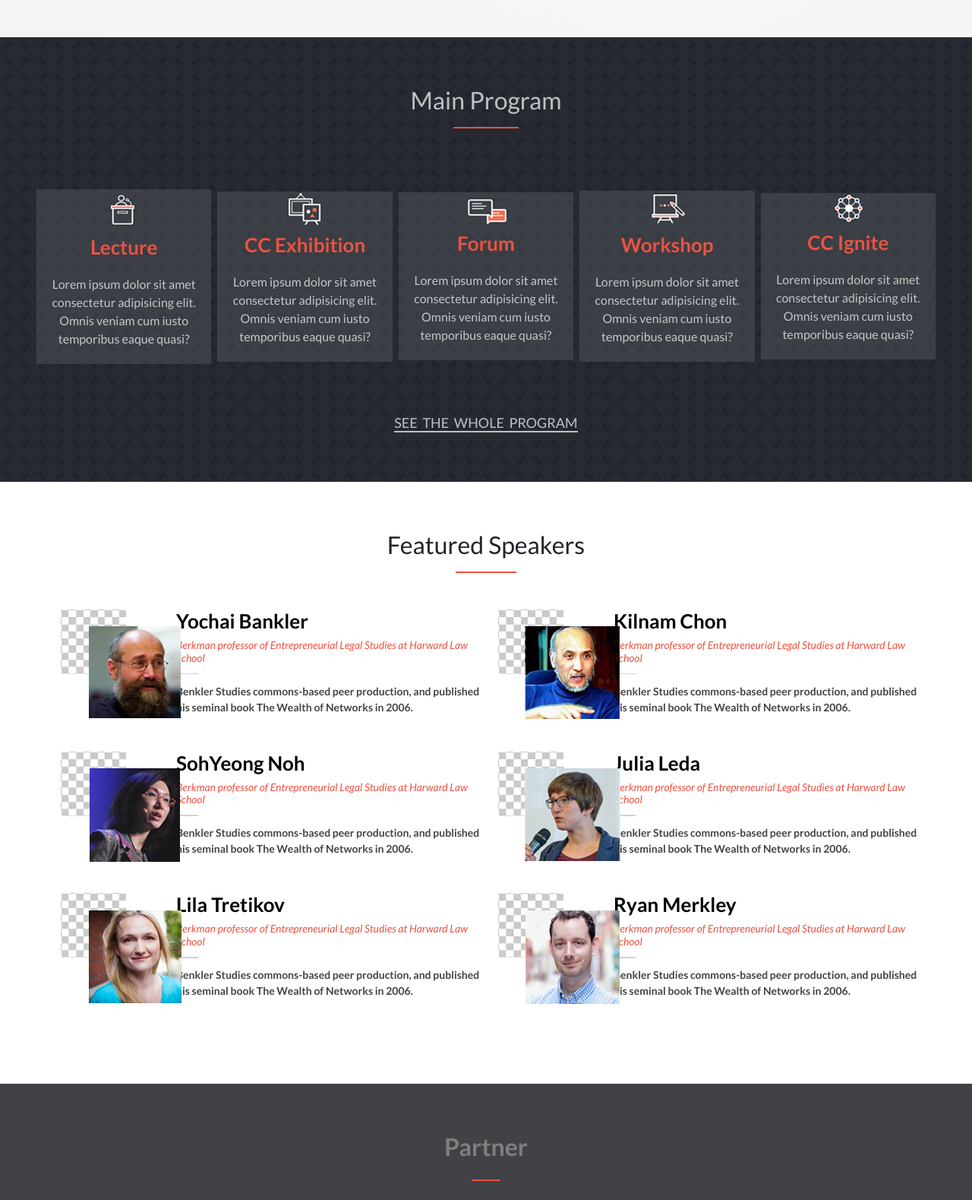
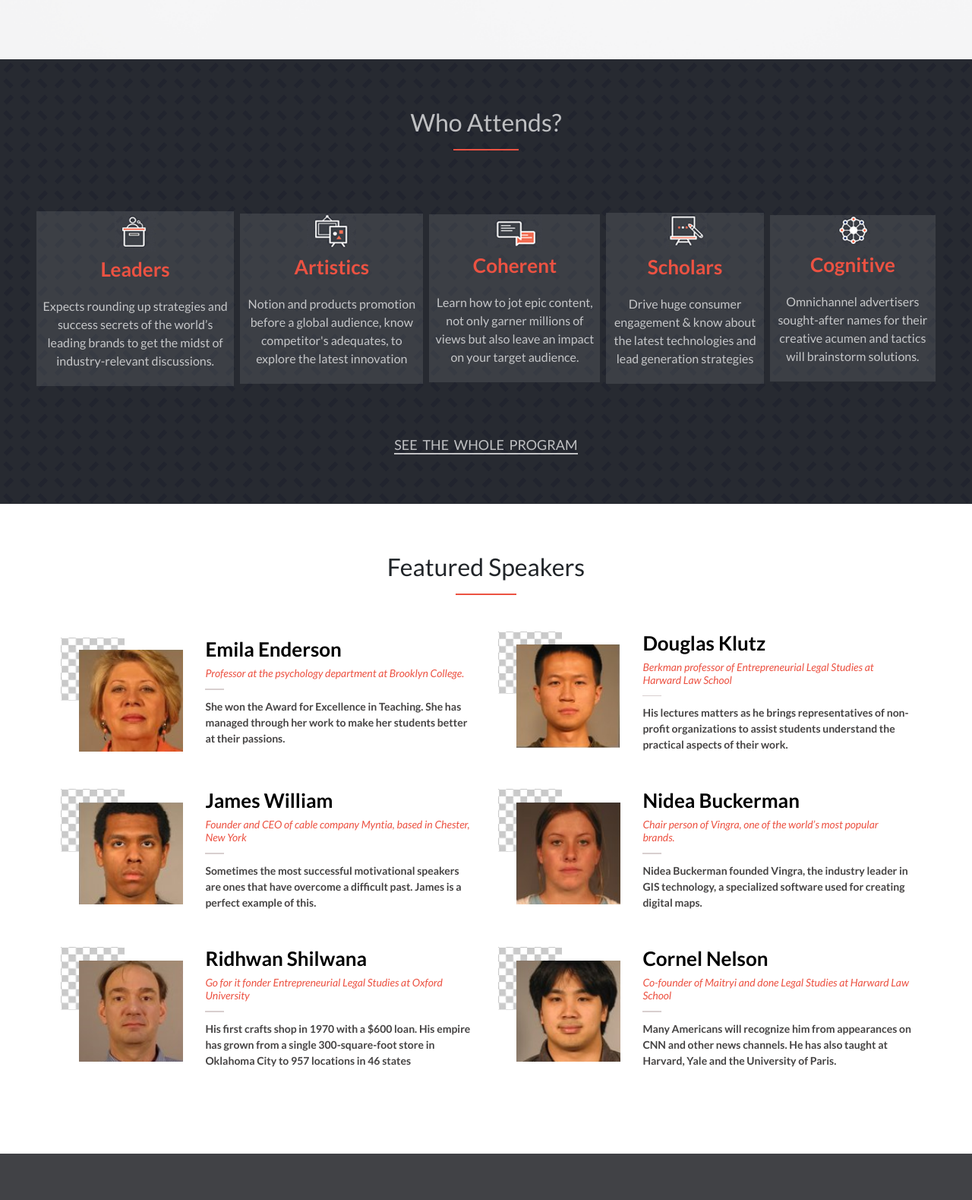
Before and after one commit to monika-soam/Marketing-Conference, a website: page Index.html in a window 1280 px wide. Shown: the part 1090-2669 px from the top of the page at 76% size. Drawn offline with nearby package versions, Linux system fonts and the light colour scheme.

Commit message:
Added the code for mobile functionality pop up and other styling

```diff
--- a/Index.html
+++ b/Index.html
@@ -39,7 +39,7 @@
 
 
       <div class="logo">
-        <a href="index.html"><img src="./assets/images/logo.png" alt="Logo"></a>
+        <a href="index.html"><img src="./assets/images/new-logo.png" alt="Logo"></a>
       </div>
       <div class="menu-items">
         <ul class="nav-link">
@@ -50,7 +50,7 @@
           <li class="link"><a href="#">News</a></li>
 
         </ul>
-        <div class="header-button"><button type="button" class="button-header">CC Campaign</button></div>
+        <div class="header-button"><button type="button" class="button-header">G Gathering</button></div>
 
       </div>
     </nav>
@@ -68,14 +68,16 @@
     <div class="main">
       <div class="hamburger" onclick="openNav()"><img src="/assets/images/Ham.png" alt="hamburger"></div>
       <div class="content">
-        <h1>"Hello! Sharing world"</h1>
-        <h2>CREATIVE COMMONS <br>GLOBAL SUMMIT<br>2022</h2>
+        <h1>"Welcome! to the Marketing world"</h1>
+        <h2>A GLOBAL GATHERING <br>OF BRAND BUILDERS<br>& MARKETERS</h2>
         <div class="inner-content">
-          <p>A joyful celebration believing in the value of openness and sharing, creating a positive change with pwople from over 80 countries is taking place in October, in Korea.</p>
+          <p>The Marketing Conference spotlights the latest innovations and breakthroughs in the marketing and advertising industry. Connect with the global community and join thought leaders and storytellers as they explore visionary ideas that engage and
+            inspire
+          </p>
         </div>
         <div class="inner-content-bottom">
-          <h3>2022.10.13(THU) ~ 14(FRI)</h3>
-          <p>@ National Museum of Koreas, Art Center nabi and more</p>
+          <h3>2022.03.17(THU) ~ 19(SAT)</h3>
+          <p>@ The Mirage, Las Vegas, USA</p>
         </div>
       </div>
 
@@ -84,37 +86,38 @@
 
     <div class="main-program">
       <div>
-        <h4>Main Program</h4>
+        <h4>Who Attends?</h4>
         <div class="under-line"></div>
       </div>
       <div class="program">
         <div class="program-type">
           <img src="/assets/images/Lecture.png" alt="lecture">
-          <h5>Lecture</h5>
-          <p>Lorem ipsum dolor sit amet consectetur adipisicing elit. Omnis veniam cum iusto temporibus eaque quasi?</p>
+          <h5>Leaders</h5>
+          <p>Expects rounding up strategies and success secrets of the world’s leading brands to get the midst of industry-relevant discussions.
+          </p>
         </div>
         <div class="program-type">
           <img src="/assets/images/Exibition.png" alt="Exhibition">
-          <h5>CC Exhibition</h5>
-          <p>Lorem ipsum dolor sit amet consectetur adipisicing elit. Omnis veniam cum iusto temporibus eaque quasi?</p>
+          <h5>Artistics</h5>
+          <p>Notion and products promotion before a global audience, know competitor's adequates, to explore the latest innovation</p>
         </div>
         <div class="program-type">
           <img src="/assets/images/forum.png" alt="forum">
-          <h5>Forum</h5>
-          <p>Lorem ipsum dolor sit amet consectetur adipisicing elit. Omnis veniam cum iusto temporibus eaque quasi?</p>
+          <h5>Coherent</h5>
+          <p>Learn how to jot epic content, not only garner millions of views but also leave an impact on your target audience.</p>
         </div>
         <div class="program-type">
           <img src="/assets/images/workshop.png" alt="workshop">
-          <h5>Workshop</h5>
-          <p>Lorem ipsum dolor sit amet consectetur adipisicing elit. Omnis veniam cum iusto temporibus eaque quasi?</p>
+          <h5>Scholars</h5>
+          <p>Drive huge consumer engagement & know about the latest technologies and lead generation strategies</p>
         </div>
         <div class="program-type">
           <img src="/assets/images/Ignite.png" alt="Ignite">
-          <h5>CC Ignite</h5>
-          <p>Lorem ipsum dolor sit amet consectetur adipisicing elit. Omnis veniam cum iusto temporibus eaque quasi?</p>
+          <h5>Cognitive</h5>
+          <p>Omnichannel advertisers sought-after names for their creative acumen and tactics will brainstorm solutions.</p>
         </div>
       </div>
-      <div class="join-button"><button>Join CC Global Summit 2022</button></div>
+      <div class="join-button"><button>Join Global Gathering 2022</button></div>
       <div class="program-check"><a href="#">SEE THE WHOLE PROGRAM</a>
       </div>
     </div>
@@ -128,84 +131,84 @@
           <div class="speakers-profile">
             <div class="img-stack">
               <div class="img-bottom"><img src="/assets/images/dotted-new.png" alt="dotted"></div>
-              <div class="img-top"><img src="/assets/images/Yochai.png" alt="speaker"></div>
+              <div class="img-top"><img src="/assets/images/lady1.png" alt="speaker"></div>
             </div>
 
             <div class="speaker-content">
-              <h3>Yochai Bankler</h3>
-              <h4>Berkman professor of Entrepreneurial Legal Studies at Harward Law School</h4>
+              <h3>Emila Enderson</h3>
+              <h4>Professor at the psychology department at Brooklyn College.</h4>
               <div class="under-line"></div>
-              <p>Benkler Studies commons-based peer production, and published his seminal book The Wealth of Networks in 2006.</p>
+              <p>She won the Award for Excellence in Teaching. She has managed through her work to make her students better at their passions. </p>
 
             </div>
           </div>
           <div class="speakers-profile">
             <div class="img-stack">
               <div class="img-bottom"><img src="/assets/images/dotted-new.png" alt="dotted"></div>
-              <div class="img-top"><img src="/assets/images/Kilnam.png" alt="speaker"></div>
+              <div class="img-top"><img src="/assets/images/Man5.png" alt="speaker"></div>
             </div>
 
             <div class="speaker-content">
-              <h3>Kilnam Chon</h3>
+              <h3>Douglas Klutz</h3>
               <h4>Berkman professor of Entrepreneurial Legal Studies at Harward Law School</h4>
               <div class="under-line"></div>
-              <p>Benkler Studies commons-based peer production, and published his seminal book The Wealth of Networks in 2006.</p>
+              <p>His lectures matters as he brings representatives of non- profit organizations to assist students understand the practical aspects of their work.</p>
 
             </div>
           </div>
           <div class="speakers-profile">
             <div class="img-stack">
               <div class="img-bottom"><img src="/assets/images/dotted-new.png" alt="dotted"></div>
-              <div class="img-top"><img src="/assets/images/SohYeong.png" alt="speaker"></div>
+              <div class="img-top"><img src="/assets/images/Man2.png" alt="speaker"></div>
             </div>
 
             <div class="speaker-content">
-              <h3>SohYeong Noh</h3>
-              <h4>Berkman professor of Entrepreneurial Legal Studies at Harward Law School</h4>
+              <h3>James William</h3>
+              <h4>Founder and CEO of cable company Myntia, based in Chester, New York</h4>
               <div class="under-line"></div>
-              <p>Benkler Studies commons-based peer production, and published his seminal book The Wealth of Networks in 2006.</p>
+              <p>Sometimes the most successful motivational speakers are ones that have overcome a difficult past. James is a perfect example of this.</p>
 
             </div>
           </div>
           <div class="speakers-profile">
             <div class="img-stack">
               <div class="img-bottom"><img src="/assets/images/dotted-new.png" alt="dotted"></div>
-              <div class="img-top"><img src="/assets/images/Julia.png" alt="speaker"></div>
+              <div class="img-top"><img src="/assets/images/Lady2.png" alt="speaker"></div>
             </div>
 
             <div class="speaker-content">
-              <h3>Julia Leda</h3>
-              <h4>Berkman professor of Entrepreneurial Legal Studies at Harward Law School</h4>
+              <h3>Nidea Buckerman</h3>
+              <h4> Chair person of Vingra, one of the world’s most popular brands. </h4>
               <div class="under-line"></div>
-              <p>Benkler Studies commons-based peer production, and published his seminal book The Wealth of Networks in 2006.</p>
+              <p>Nidea Buckerman founded Vingra, the industry leader in GIS technology, a specialized software used for creating digital maps.</p>
 
             </div>
           </div>
           <div class="speakers-profile">
             <div class="img-stack">
               <div class="img-bottom"><img src="/assets/images/dotted-new.png" alt="dotted"></div>
-              <div class="img-top"><img src="/assets/images/Lila.png" alt="speaker"></div>
+              <div class="img-top"><img src="/assets/images/Man4.png" alt="speaker"></div>
             </div>
 
             <div class="speaker-content">
-              <h3>Lila Tretikov</h3>
-              <h4>Berkman professor of Entrepreneurial Legal Studies at Harward Law School</h4>
+              <h3>Ridhwan Shilwana</h3>
+              <h4>Go for it fonder Entrepreneurial Legal Studies at Oxford University</h4>
               <div class="under-line"></div>
-              <p>Benkler Studies commons-based peer production, and published his seminal book The Wealth of Networks in 2006.</p>
+              <p>His first crafts shop in 1970 with a $600 loan. His empire has grown from a single 300-square-foot store in Oklahoma City to 957 locations in 46 states</p>
 
             </div>
           </div>
           <div class="speakers-profile">
             <div class="img-stack">
               <div class="img-bottom"><img src="/assets/images/dotted-new.png" alt="dotted"></div>
-              <div class="img-top"><img src="/assets/images/Ryan.png" alt="speaker"></div>
+              <div class="img-top"><img src="/assets/images/Man1.png" alt="speaker"></div>
             </div>
 
             <div class="speaker-content">
-              <h3>Ryan Merkley</h3>
-              <h4>Berkman professor of Entrepreneurial Legal Studies at Harward Law School</h4>
+              <h3>Cornel Nelson</h3>
+              <h4>Co-founder of Maitryi and done Legal Studies at Harward Law School</h4>
               <div class="under-line"></div>
-              <p>Benkler Studies commons-based peer production, and published his seminal book The Wealth of Networks in 2006.</p>
+              <p>Many Americans will recognize him from appearances on CNN and other news channels. He has also taught at Harvard, Yale and the University of Paris.</p>
 
             </div>
           </div>
@@ -241,10 +244,10 @@
 
     <div class="footer-bottom-section">
       <div class="footer-bottom">
-        <div class="footer-bottom-logo"><img src="/assets/images/bottom-logo.png" alt="bottom logo"></div>
+        <div class="footer-bottom-logo"><img src="/assets/images/About-new.png" alt="bottom logo"></div>
         <div class="footer-bottom-content">
-          <h4>2022 Creative Commons Korea. Some Rights Reserved.</h4>
-          <p>디자인을 함에 있어 시각적 연출이 필요한 빈공간을 위해 탄생한 로렌 2015임숨. 오프라인 출판영역에서<br> 출발했던 이 개념이 온라인에서는 다양한 모습으로 변화되었네요.
+          <h4>© 2022 Global Marketing Conference. All Rights Reserved.</h4>
+          <p>we would like to assure you that we are taking all essential COVID-19 protocols and precautions <br> in accordance with the regulations set by the state authorities.
           </p>
         </div>
       </div>
--- a/assets/css/about.css
+++ b/assets/css/about.css
@@ -15,7 +15,6 @@
 .content {
   display: flex;
   flex-direction: column;
-  /* margin-left: 15rem; */
   padding-top: 10rem;
   padding-bottom: 13rem;
   align-items: center;
@@ -125,6 +124,7 @@ nav {
 
 .logo {
   margin-left: 15rem;
+  margin-top: 1%;
 }
 
 .logo img {
@@ -222,7 +222,7 @@ nav {
 }
 
 .featured-speakers img {
-  width: 90%;
+  width: 60%;
 }
 
 .featured-speakers p {
@@ -296,7 +296,7 @@ nav {
 }
 
 .footer-bottom-section-about {
-  background-color: rgb(46, 46, 46);
+  background-color: rgb(42, 42, 42);
   color: white;
 }
 
@@ -326,7 +326,7 @@ nav {
 
 .footer-bottom-logo img {
   width: 85%;
-  margin-left: 15%;
+  margin-left: 17%;
 }
 
 .hamburger,
@@ -334,24 +334,32 @@ nav {
   display: none;
 }
 
+.over-blur {
+  font-size: 20px;
+}
+
 @media only screen and (max-width: 768px) {
   .header,
   .content-hide {
     display: none;
   }
+
   .main {
     background-image: url(../images/mobile-home.png);
     background-size: cover;
     background-position: center;
   }
+
   .hamburger {
     display: block;
     position: absolute;
     padding: 7% 11%;
   }
+
   .hamburger img {
     width: 52%;
   }
+
   .sidenav {
     display: block;
     width: 0;
@@ -363,6 +371,7 @@ nav {
     transition: 0.3s;
     padding-top: 7%;
   }
+
   .sidenav a {
     padding: 2% 10%;
     text-decoration: none;
@@ -372,9 +381,11 @@ nav {
     transition: 0.3s;
     font-weight: bold;
   }
+
   .sidenav a:hover {
     color: #790505;
   }
+
   .sidenav .closebtn {
     position: absolute;
     top: 3%;
@@ -384,6 +395,7 @@ nav {
     color: white;
     font-weight: bold;
   }
+
   .content {
     display: flex;
     flex-direction: column;
@@ -392,54 +404,68 @@ nav {
     padding-bottom: 16%;
     gap: 1em;
   }
+
   .content h2 {
     font-size: 3rem;
     font-weight: bold;
   }
+
   .about-content-logo {
-    width: 100%;
+    border: 2px solid #8080807d;
+    width: 80%;
+    margin: auto;
+    padding: 3%;
   }
+
   .about-content-logo img {
     width: 100%;
   }
+
   .inner-content {
     border: 1px solid grey;
     width: 95%;
     padding: 0.8rem;
     color: #0000008a;
-    font-size: 22px;
-    line-height: 2.4rem;
+    font-size: 21px;
+    line-height: 2rem;
     text-align: center;
     background-color: white;
   }
+
   .inner-content p {
     padding: 1.2rem;
     font-weight: 700;
     margin-bottom: 0;
   }
+
   .inner-content-bottom p {
     color: #00000094;
     font-size: 1.3rem;
     line-height: 2.5rem;
     padding: 1rem 2rem;
   }
+
   .inner-content-bottom {
     padding-top: 1rem;
     line-height: 4rem;
   }
+
   .inner-content-bottom h3 {
     font-size: 24px;
     margin-bottom: 0;
   }
+
   .featured-speakers .under-line {
     width: 7%;
   }
+
   .featured-speakers p {
     margin-top: 0;
     margin-bottom: 1rem;
     font-size: 22px;
     font-weight: 600;
   }
+
   .program {
     display: flex;
     flex-direction: column;
@@ -447,17 +473,21 @@ nav {
     font-size: 20px;
     padding: 2rem;
   }
+
   .main-program {
     padding: 0;
   }
+
   .main-program h4 {
     margin-top: 3rem;
   }
+
   .featured-speakers h2 {
     font-weight: bold;
     font-size: 2rem;
     margin: 1rem 0;
   }
+
   .program-type {
     display: grid;
     grid-template-columns: 15% 20% 60%;
@@ -467,18 +497,22 @@ nav {
     align-items: center;
     text-align: left;
   }
+
   .program-type img {
     width: 5rem;
   }
+
   .program-type h5 {
     line-height: 2.2rem;
   }
+
   .join-button {
     display: flex;
     width: 100%;
     justify-content: center;
     margin-bottom: 4rem;
   }
+
   .join-button button {
     width: 75%;
     padding: 2rem;
@@ -487,9 +521,11 @@ nav {
     background-color: #ec5342;
     border: 1px;
   }
+
   .program-check {
     display: none;
   }
+
   .speakers {
     width: 100%;
     display: grid;
@@ -497,6 +533,7 @@ nav {
     align-items: center;
     margin: 0;
   }
+
   .speakers-profile {
     width: 100%;
     display: grid;
@@ -504,6 +541,7 @@ nav {
     gap: 1rem;
     padding: 1rem;
   }
+
   .more-button {
     border: 2px solid #7a7c8142;
     display: flex;
@@ -514,6 +552,7 @@ nav {
     border-radius: 0.4rem;
     margin: 2rem 0;
   }
+
   .summits {
     display: flex;
     flex-direction: column;
@@ -521,16 +560,36 @@ nav {
     margin: 0%;
     width: 100%;
   }
+
   .summit-img {
     width: 100%;
   }
+
   .summit-img img {
     width: 100%;
+    filter: blur(2px);
   }
+
+  .over-blur {
+    background-color: rgb(0, 0, 0);
+    background-color: rgba(0, 0, 0, 0);
+    color: white;
+    font-weight: bold;
+    font-size: 16px;
+    position: relative;
+    left: 50%;
+    transform: translate(-50%, -406%);
+    z-index: 2;
+    width: 80%;
+    padding: 0;
+    text-align: center;
+  }
+
   .more-button .fa {
     color: #ec5242;
     font-weight: bold;
   }
+
   .inner-content-bottom .under-line {
     width: 44%;
   }
@@ -541,17 +600,21 @@ nav {
     margin-right: 0;
     padding: 3% 0;
   }
+
   .link {
     padding: 1rem;
   }
+
   .link a {
     font-size: 14px;
     font-weight: 600;
   }
+
   .header-button {
     padding: 2%;
     margin-right: 10%;
   }
+
   .program {
     width: 100%;
     height: 100%;
@@ -563,9 +626,11 @@ nav {
     margin: 0;
     grid-template-columns: 20% 20% 20% 20% 20%;
   }
+
   .main-program {
     padding: 4rem 2rem;
   }
+
   .program-type {
     padding: 0;
   }
@@ -577,54 +642,70 @@ nav {
     margin-right: 0;
     padding: 3% 0;
   }
+
   .menu-items {
     justify-content: left;
   }
+
   .link {
     padding: 3%;
   }
+
   .link a {
     font-size: 14px;
     font-weight: 600;
   }
+
   .logo {
     margin-left: 11%;
+    margin-top: 1%;
   }
+
   .header-button {
     padding: 3%;
     margin-right: 5%;
     width: 40%;
     text-align: center;
   }
+
   .header-button button {
     padding: 2%;
     font-size: 13px;
   }
+
   .main-program {
     padding: 4rem 2rem;
   }
+
   .program {
     padding: 2rem 1rem;
   }
+
   .program-type {
     padding: 0;
   }
+
   .summits {
     gap: 2%;
     margin: 2%;
     align-items: center;
   }
+
   .summit-img {
     width: 80%;
   }
+
   .summit-img img {
     width: 100%;
     height: auto;
+    filter: blur(2px);
   }
+
   .footer-bottom-logo img {
     width: 90%;
-    margin-left: 10%;
+    margin-left: 17%;
   }
+
   .inner-content-bottom .under-line {
     width: 37%;
   }
--- a/assets/css/style.css
+++ b/assets/css/style.css
@@ -107,6 +107,7 @@ nav {
 
 .logo {
   margin-left: 15%;
+  margin-top: 1%;
 }
 
 .logo img {
@@ -211,30 +212,38 @@ nav {
   width: 100%;
   margin-left: 0;
   display: grid;
-  gap: 1rem;
+  gap: 0;
   padding: 1rem;
-  grid-template-columns: 25% 75%;
+  grid-template-columns: 35% 65%;
 }
 
 .img-stack {
-  width: 65%;
+  width: 80%;
   position: relative;
   top: 0;
   left: 0;
 }
 
 .img-bottom {
-  width: 58%;
+  width: 55%;
   position: relative;
   top: 0;
   left: 0;
 }
 
+.img-bottom img {
+  width: 100%;
+}
+
 .img-top {
-  width: 9rem;
+  width: 100%;
   position: absolute;
-  top: 1.4rem;
-  left: 1.6rem;
+  top: 10%;
+  left: 11%;
+}
+
+.img-top img {
+  width: 90%;
 }
 
 .speaker-content {
@@ -343,7 +352,7 @@ nav {
 
 .footer-bottom-logo img {
   width: 18rem;
-  margin-left: 10rem;
+  margin-left: 17%;
 }
 
 .more-button {
@@ -359,14 +368,17 @@ nav {
   .header {
     display: none;
   }
+
   .hamburger {
     display: block;
     position: absolute;
     padding: 7% 11%;
   }
+
   .hamburger img {
     width: 52%;
   }
+
   .sidenav {
     display: block;
     width: 0;
@@ -378,6 +390,7 @@ nav {
     transition: 0.3s;
     padding-top: 7%;
   }
+
   .sidenav a {
     padding: 2% 10%;
     text-decoration: none;
@@ -387,9 +400,11 @@ nav {
     transition: 0.3s;
     font-weight: bold;
   }
+
   .sidenav a:hover {
     color: #790505;
   }
+
   .sidenav .closebtn {
     position: absolute;
     top: 3%;
@@ -399,11 +414,13 @@ nav {
     color: white;
     font-weight: bold;
   }
+
   .main {
     background-image: url(../images/mobile-home.png);
     background-size: cover;
     background-position: center;
   }
+
   .content {
     display: flex;
     flex-direction: column;
@@ -412,34 +429,40 @@ nav {
     padding-bottom: 16%;
     gap: 1em;
   }
+
   .content h2 {
     font-size: 3rem;
     font-weight: bold;
   }
+
   .inner-content {
     border: 0.4rem solid white;
     width: 95%;
     padding: 0.8rem;
     color: #0000008a;
-    font-size: 22px;
-    line-height: 2.4rem;
+    font-size: 21px;
+    line-height: 2rem;
     text-align: justify;
     background-color: rgb(247, 247, 247);
   }
+
   .inner-content-bottom {
     padding-top: 1rem;
     line-height: 4rem;
   }
+
   .inner-content-bottom p {
     color: #00000094;
     font-size: 1.3rem;
     line-height: 2.5rem;
     padding: 0.2rem 1rem;
   }
+
   .inner-content-bottom h3 {
     font-size: 2.5rem;
     margin-bottom: 0;
   }
+
   .program {
     display: flex;
     flex-direction: column;
@@ -447,17 +470,21 @@ nav {
     font-size: 20px;
     padding: 2rem;
   }
+
   .main-program {
     padding: 0;
   }
+
   .main-program h4 {
     margin-top: 3rem;
   }
+
   .featured-speakers h2 {
     font-weight: bold;
     font-size: 2rem;
     margin: 1rem 0;
   }
+
   .program-type {
     display: grid;
     grid-template-columns: 15% 20% 60%;
@@ -467,18 +494,22 @@ nav {
     align-items: center;
     text-align: left;
   }
+
   .program-type img {
     width: 5rem;
   }
+
   .program-type h5 {
     line-height: 2.2rem;
   }
+
   .join-button {
     display: flex;
     width: 100%;
     justify-content: center;
     margin-bottom: 4rem;
   }
+
   .join-button button {
     width: 75%;
     padding: 2rem;
@@ -487,9 +518,11 @@ nav {
     background-color: #ec5342;
     border: 1px;
   }
+
   .program-check {
     display: none;
   }
+
   .speakers {
     width: 100%;
     display: grid;
@@ -497,13 +530,15 @@ nav {
     align-items: center;
     margin: 0;
   }
+
   .speakers-profile {
     width: 100%;
     display: grid;
-    grid-template-columns: 30% 75%;
+    grid-template-columns: 35% 75%;
     gap: 1rem;
     padding: 1rem;
   }
+
   .more-button {
     border: 2px solid #7a7c8142;
     display: flex;
@@ -514,10 +549,12 @@ nav {
     border-radius: 0.4rem;
     margin: 2rem 0;
   }
+
   .more-button .fa {
     color: #ec5242;
     font-weight: bold;
   }
+
   .footer {
     display: none;
   }
@@ -528,17 +565,21 @@ nav {
     margin-right: 0;
     padding: 3% 0;
   }
+
   .link {
     padding: 1rem;
   }
+
   .link a {
     font-size: 14px;
     font-weight: 600;
   }
+
   .header-button {
     padding: 2%;
     margin-right: 10%;
   }
+
   .program {
     width: 100%;
     height: 100%;
@@ -550,9 +591,11 @@ nav {
     margin: 0;
     grid-template-columns: 20% 20% 20% 20% 20%;
   }
+
   .main-program {
     padding: 4rem 2rem;
   }
+
   .program-type {
     padding: 0;
   }
@@ -564,54 +607,69 @@ nav {
     margin-right: 0;
     padding: 3% 0;
   }
+
   .menu-items {
     justify-content: left;
   }
+
   .link {
     padding: 3%;
   }
+
   .link a {
     font-size: 14px;
     font-weight: 600;
   }
+
   .logo {
     margin-left: 11%;
+    margin-top: 1%;
   }
+
   .header-button {
     padding: 3%;
     margin-right: 5%;
     width: 40%;
     text-align: center;
   }
+
   .header-button button {
     padding: 2%;
     font-size: 13px;
   }
+
   .main-program {
     padding: 4rem 2rem;
   }
+
   .program {
     padding: 2rem 1rem;
   }
+
   .program-type {
     padding: 0;
   }
+
   .summits {
     gap: 2%;
     margin: 2%;
     align-items: center;
   }
+
   .summit-img {
     width: 80%;
   }
+
   .summit-img img {
     width: 100%;
     height: auto;
   }
+
   .footer-bottom-logo img {
     width: 90%;
-    margin-left: 10%;
+    margin-left: 17%;
   }
+
   .inner-content-bottom .under-line {
     width: 37%;
   }
```
Also changed, not shown: about.html (+22 -18 lines), assets/images/About-new-bg.png (added), assets/images/About-new.png (added), assets/images/Lady2.png (added), assets/images/Man1.png (added), assets/images/Man2.png (added), assets/images/Man3.png (added), assets/images/Man4.png (added), assets/images/Man5.png (added), assets/images/footer-new-black.png (added), assets/images/img_banner_agenda_d.png (added), assets/images/img_banner_agenda_u.png (added), assets/images/lady1.png (added), assets/images/new-logo.png (added).
